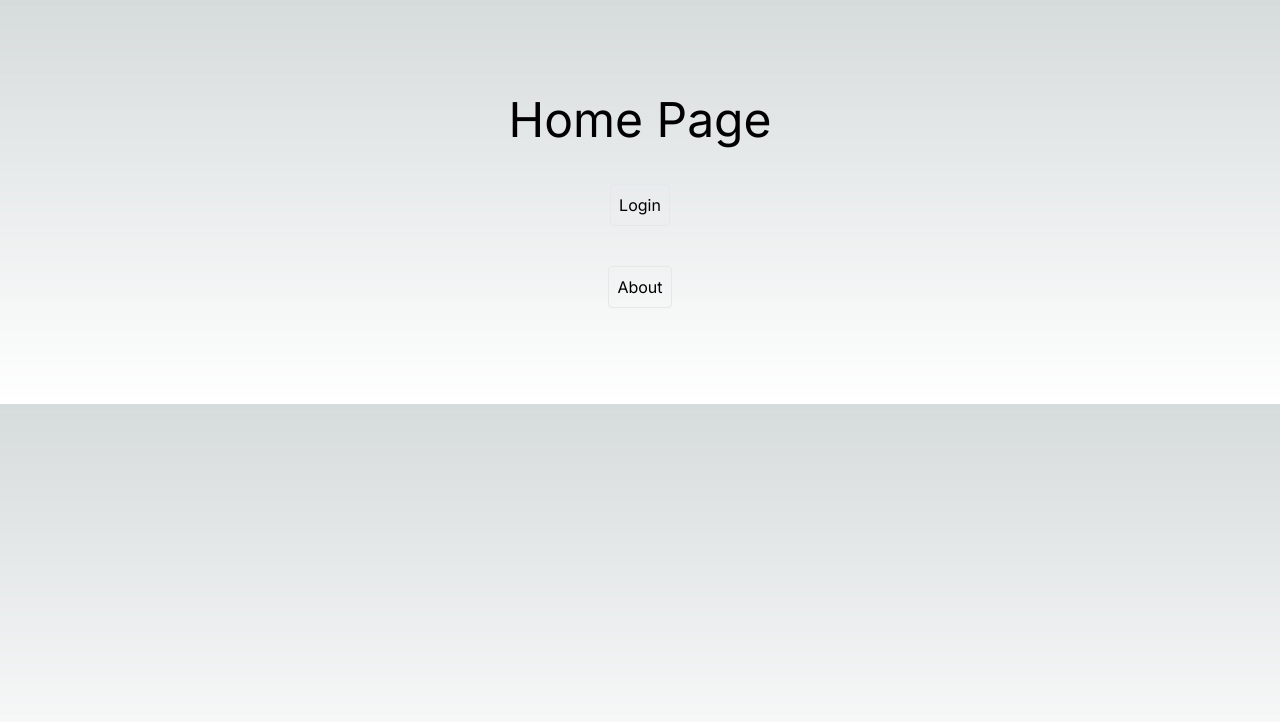
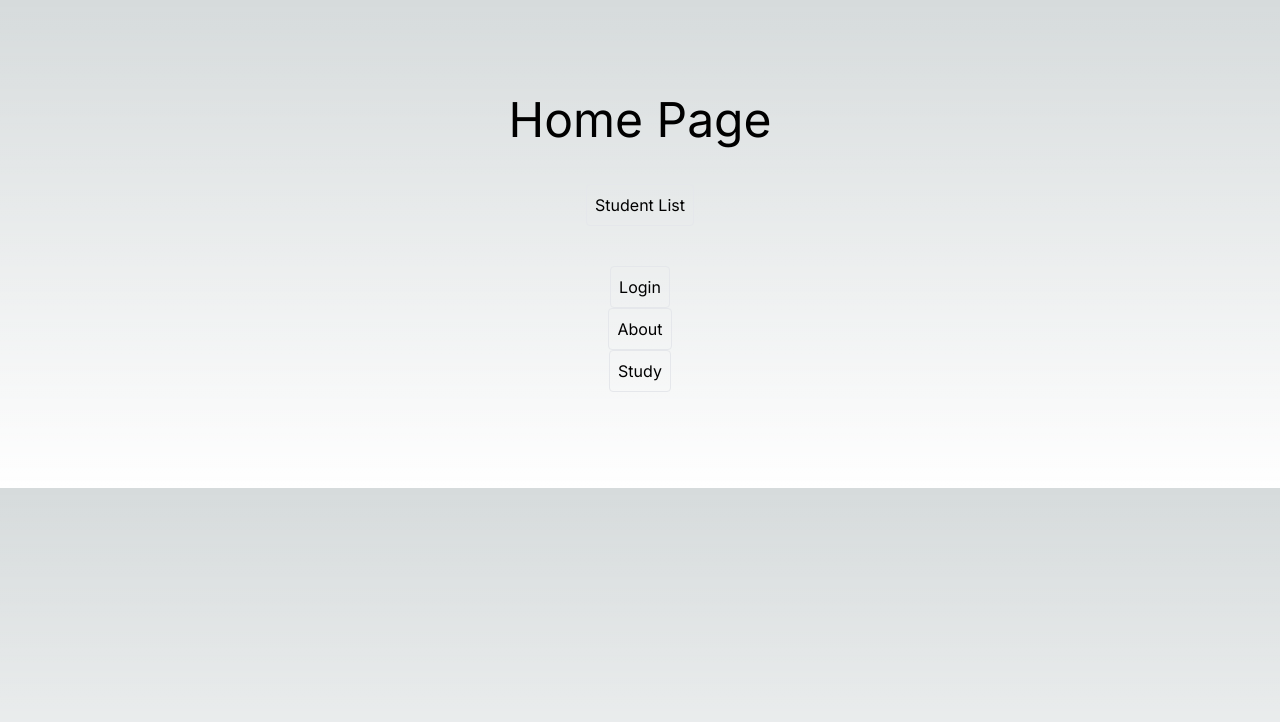
Before and after one commit to ShrutiMoradiy/localrepo, a Next.js app: page / in a window 1280 px wide. Shown: the top 722 px of the page. Built offline with nearby package versions, Linux system fonts and the light colour scheme.

Commit message:
add changes

```diff
--- a/src/app/page.tsx
+++ b/src/app/page.tsx
@@ -5,8 +5,10 @@ export default function Home() {
   return (
     <main className="flex flex-col items-center justify-between p-24">
       <h1 className="text-5xl">Home Page</h1>
-      <button className="border p-2 rounded m-10" onClick={() => router.push("/login")}>Login</button>
+      <button className="border p-2 rounded m-10" onClick={() => router.push("/studentlist")}>Student List</button>
+      <button className="border p-2 rounded" onClick={() => router.push("/login")}>Login</button>
       <button className="border p-2 rounded" onClick={() => router.push("/about")}>About</button>
+      <button className="border p-2 rounded" onClick={() => router.push("/study")}>Study</button>
 
     </main>
   );
--- a/src/app/studentlist/[student]/page.tsx
+++ b/src/app/studentlist/[student]/page.tsx
@@ -1,12 +1,19 @@
+"use client"
+import { useRouter } from "next/navigation";
+
 export default function Student({
-    name
+    params
 }: Readonly<{
-    name: any;
-}>) {
+    params: any;
+}>)
+{
+    const router = useRouter();
     return (
         <div className="flex flex-col items-center justify-between p-24">
             <h1 className="text-2xl">Student Details</h1>
-            {name && <h3>Name : {name.student}</h3>}
+            <h3>Name : {params.student}</h3>
+            <button className="border p-2 rounded m-10" onClick={() => router.push("/studentlist")}>Student List</button>
+
         </div>
     )
 }
--- a/src/app/studentlist/page.tsx
+++ b/src/app/studentlist/page.tsx
@@ -1,6 +1,11 @@
+'use client'
 import Link from "next/link";
+import { useRouter } from "next/navigation";
+
 
 export default function StudentList(){
+  const router = useRouter();
+
     return (
         <main className="flex flex-col items-center justify-between p-24">
             <h1 className="text-2xl">Student List</h1>
@@ -18,6 +23,8 @@ export default function StudentList(){
                     <Link href="/studentlist/student4">Student 4</Link>
                 </li>
             </ul>
+           <button className="border p-2 rounded m-10" onClick={() => router.push("/")}>Home</button>
+
         </main>
     )
 }
--- /dev/null
+++ b/src/app/study/[...lecture]/page.tsx
@@ -0,0 +1,22 @@
+"use client"
+import { useRouter } from "next/navigation";
+
+export default function Student({
+    params
+}: Readonly<{
+    params: any;
+}>)
+{
+    console.log(params)
+    const router = useRouter();
+    return (
+        <div className="flex flex-col items-center justify-between p-24">
+            <h1 className="text-2xl">
+                Day of Lecture {params.lecture[0]}
+            </h1>
+            <h3>Lecture No. {params.lecture[1]}</h3>
+            <button className="border p-2 rounded m-10" onClick={() => router.push("/study")}>Study</button>
+
+        </div>
+    )
+}
--- /dev/null
+++ b/src/app/study/page.tsx
@@ -0,0 +1,12 @@
+'use client'
+// import { useRouter } from "next/navigation";
+
+export default function Study() {
+//   const router = useRouter();
+  return (
+    <div className="flex flex-col items-center justify-between p-24">
+      <h1 className="text-5xl">Lectures of College</h1>
+
+    </div>
+  );
+}
```
Also changed, not shown: src/middleware.tsx (added, +15 -0 lines).
